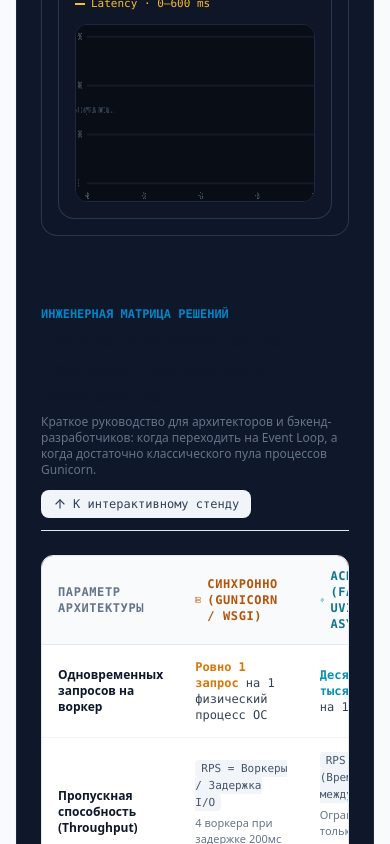
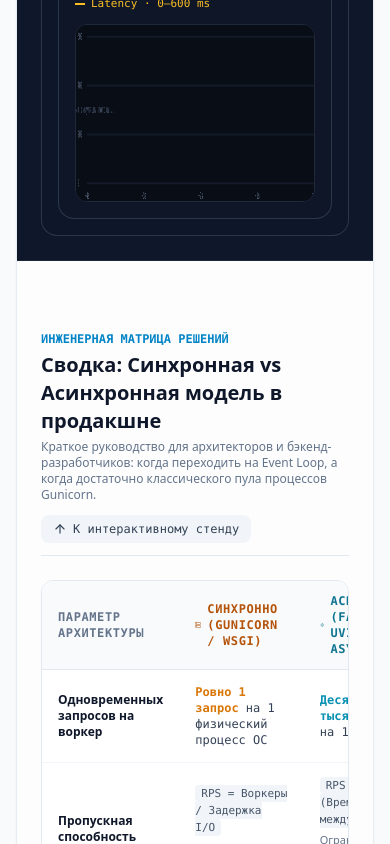
Before and after one commit to yudinandreyv/devsandbox, a React (Vite) app in the folder frontend/: page / in a window 390 px wide. Shown: the part 2835-3679 px from the top of the page. Built offline with nearby package versions, Linux system fonts and the light colour scheme; no server answers.

Commit message:
style(trainer): limit banner background to pipeline section

```diff
--- a/frontend/src/pages/HomePage.tsx
+++ b/frontend/src/pages/HomePage.tsx
@@ -234,13 +234,15 @@ export const HomePage: React.FC = () => {
           </div>
 
           {/* ACTIVE TRAINER CONTAINER */}
-          <div className="rounded-2xl border border-slate-800 bg-slate-900 dark:bg-slate-900/90 p-6 sm:p-8 shadow-sm">
+          <div className="rounded-2xl border border-slate-200/80 dark:border-slate-700/70 bg-white/65 dark:bg-slate-900/30 backdrop-blur-[2px] p-6 sm:p-8 shadow-sm">
             <DeferredMount minHeight={720}>
             <Suspense fallback={<TrainerFallback />}>
               {activeTrainer === 'sync-async' ? (
                 <div className="space-y-10">
                   {/* 1. INTERACTIVE PIPELINE VISUALIZER & 60FPS OSCILLOSCOPE */}
-                  <SyncAsyncPipelineVisualizer onRunBackendProbe={handleExecuteProbe} />
+                  <div className="-mx-6 -mt-6 sm:-mx-8 sm:-mt-8 rounded-t-2xl border-b border-slate-800 bg-slate-900 dark:bg-slate-900/90 px-6 py-6 sm:px-8 sm:py-8">
+                    <SyncAsyncPipelineVisualizer onRunBackendProbe={handleExecuteProbe} />
+                  </div>
 
                   {/* Expert Summary & Decision Matrix */}
                   <ExpertAnalysisTable />
```
Also changed, not shown: 1 other file (tests, documents, lock files or other folders).
